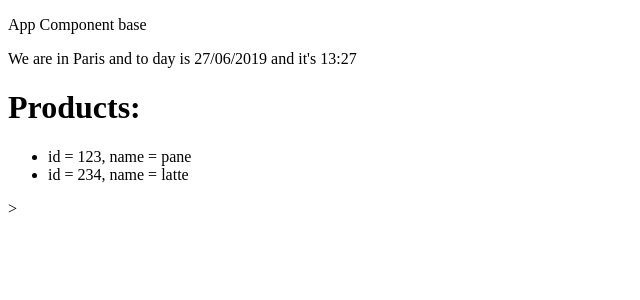
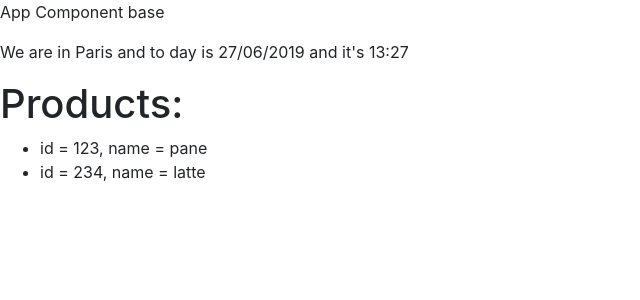
Before and after one commit to anccelo/shoppingList, an Angular app in the folder frontEnd/shoppingListApp/: page / in a window 1280 px wide. Shown: the top 300 px of the page, without its empty margins (0-640 px from the left). Built offline with nearby package versions, Linux system fonts and the light colour scheme.

Commit message:
add boostrap dependencie

```diff
--- a/frontEnd/shoppingListApp/angular.json
+++ b/frontEnd/shoppingListApp/angular.json
@@ -24,6 +24,7 @@
             ],
             "styles": [
               "src/styles.css"
+
             ],
             "scripts": []
           },
--- a/frontEnd/shoppingListApp/package.json
+++ b/frontEnd/shoppingListApp/package.json
@@ -19,6 +19,7 @@
     "@angular/platform-browser": "~7.1.0",
     "@angular/platform-browser-dynamic": "~7.1.0",
     "@angular/router": "~7.1.0",
+    "bootstrap": "^4.3.1",
     "core-js": "^2.5.4",
     "rxjs": "~6.3.3",
     "tslib": "^1.9.0",
--- a/frontEnd/shoppingListApp/src/app/products/products.component.html
+++ b/frontEnd/shoppingListApp/src/app/products/products.component.html
@@ -8,4 +8,4 @@
        name = {{ p.name }}
       </li>
     </ul>
-  </div>>
+  </div>
--- a/frontEnd/shoppingListApp/src/styles.css
+++ b/frontEnd/shoppingListApp/src/styles.css
@@ -1 +1,2 @@
 /* You can add global styles to this file, and also import other style files */
+@import "~bootstrap/dist/css/bootstrap.css";
```
Also changed, not shown: frontEnd/shoppingListApp/src/app/app.component.html (line endings or trailing spaces), 1 other file (tests, documents, lock files or other folders).
